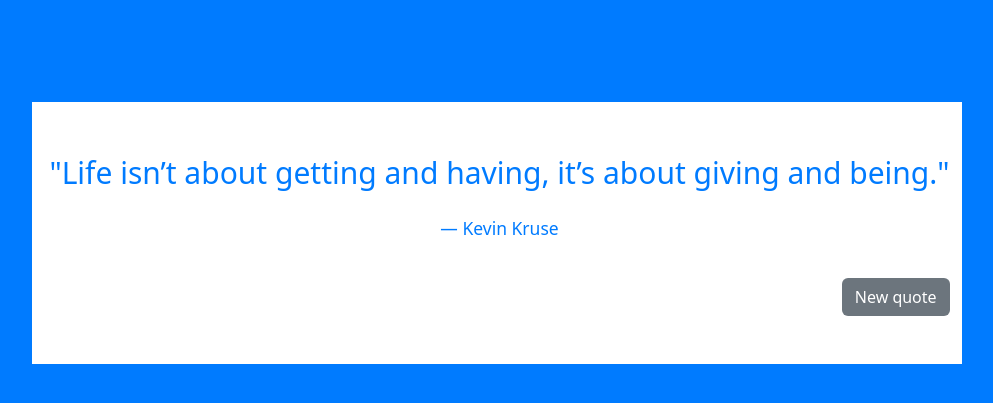
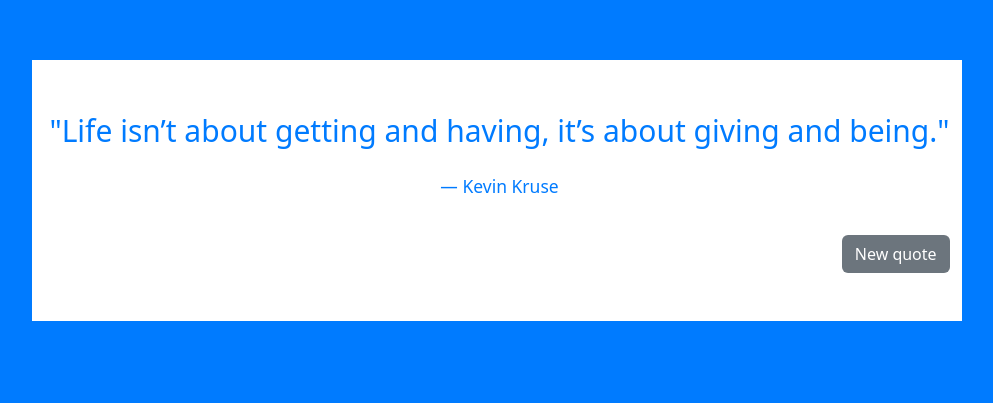
Before and after one commit to ygordeoliveira/random-quote-machine-Freecodecamp, a React (Create React App) app: page / in a window 1280 px wide. Shown: the part 191-594 px from the top of the page, without its empty margins (143-1136 px from the left). Built offline with nearby package versions, Linux system fonts and the light colour scheme.

Commit message:
Fix div spacing with id wrapper attribute

```diff
--- a/src/App.css
+++ b/src/App.css
@@ -12,6 +12,10 @@ body {
     align-items: center;
     background-color: #007bff; /* Cor de fundo inicial */
     color: #fff;   /* Cor do texto inicial */
+}
+
+#wrapper {
+    margin-bottom: 85px;
 }
 
 .container-fluid {
```
Lines whose indentation alone changed are shown as unchanged.
